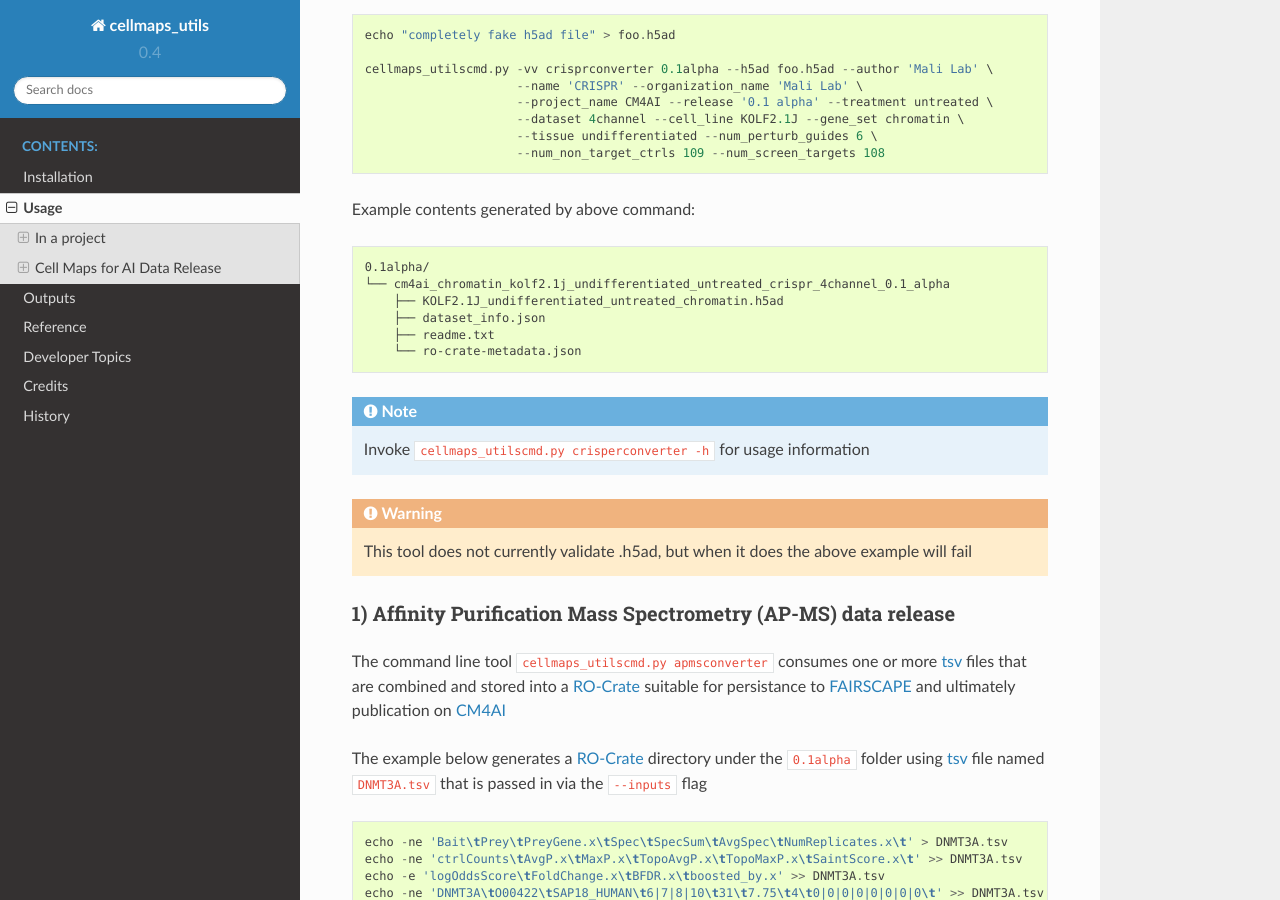
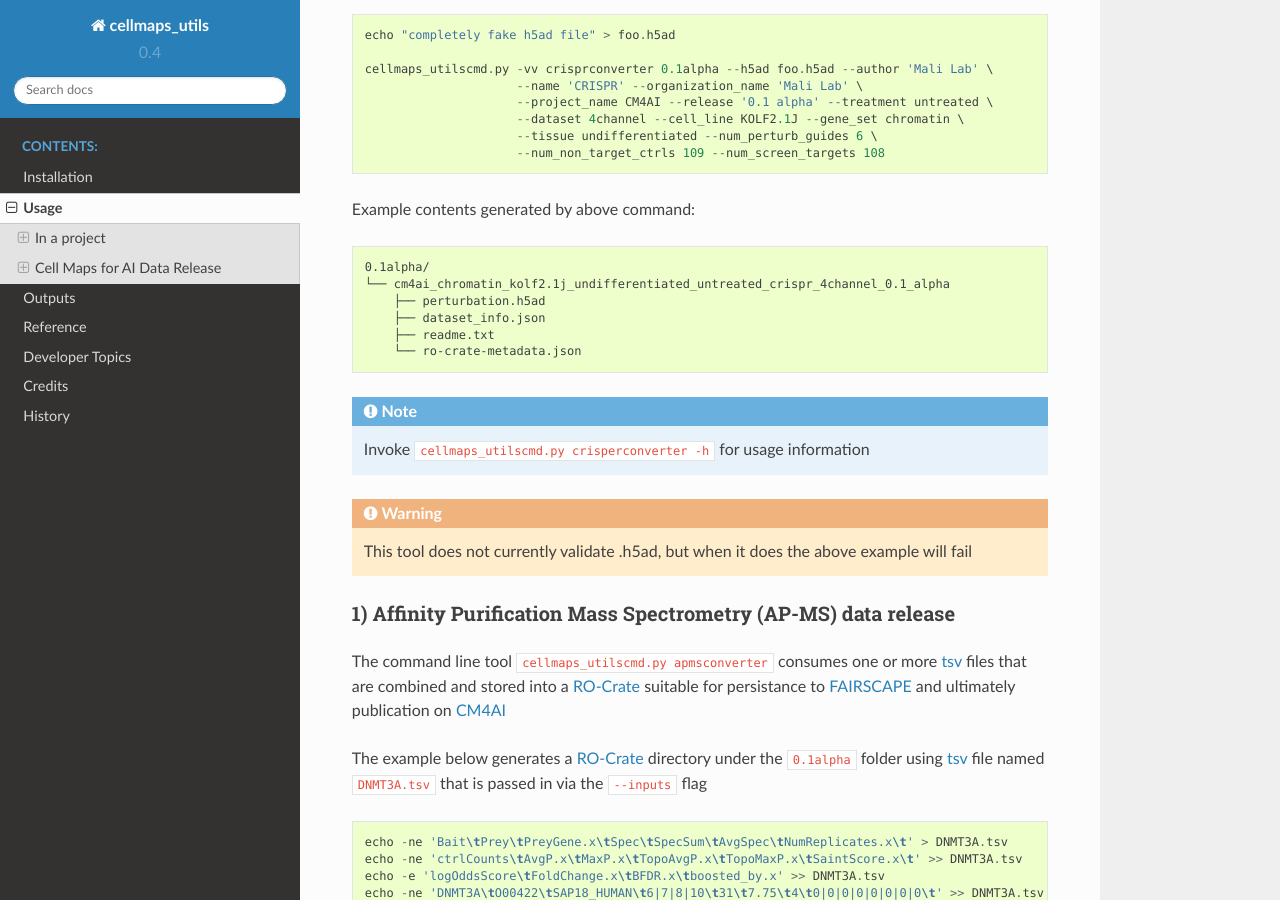
Before and after one commit to idekerlab/cellmaps_utils, a Sphinx documentation site: the page built from docs/usage.rst, in a window 1280 px wide and 900 px high, scrolled down 4385 px. Built offline with Sphinx 7.4.7 and the Read the Docs theme 2.0.0, drawn with Linux system fonts in a browser that asks for light colours.

Commit message:
updated to reflect new name for h5ad file which is now perturbation.h5ad

```diff
--- a/docs/usage.rst
+++ b/docs/usage.rst
@@ -256,7 +256,7 @@ Example contents generated by above command:
 
     0.1alpha/
     └── cm4ai_chromatin_kolf2.1j_undifferentiated_untreated_crispr_4channel_0.1_alpha
-        ├── KOLF2.1J_undifferentiated_untreated_chromatin.h5ad
+        ├── perturbation.h5ad
         ├── dataset_info.json
         ├── readme.txt
         └── ro-crate-metadata.json
```
